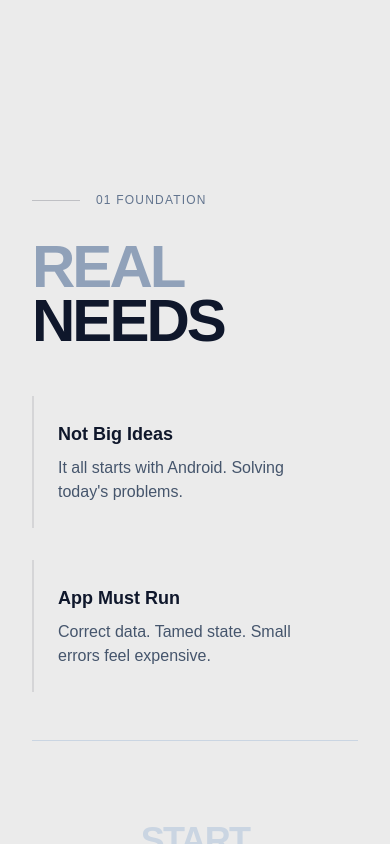
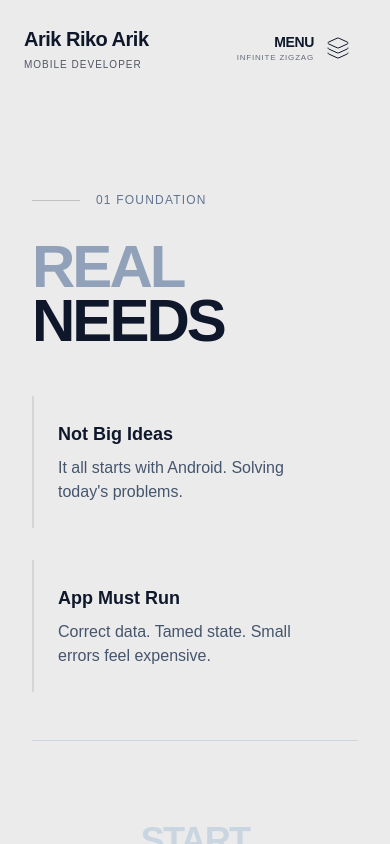
Before and after one commit to rikoarik/myportfolio-story-v2, a Next.js app: page / in a window 390 px wide. Built offline with nearby package versions, Linux system fonts and the light colour scheme.

Commit message:
feat: implement HorizontalScroll component with Framer Motion, providing scroll context and mobile responsiveness.

```diff
--- a/src/components/HorizontalScroll.tsx
+++ b/src/components/HorizontalScroll.tsx
@@ -210,13 +210,14 @@
     if (isMobile) {
         return (
             <HorizontalScrollContext.Provider value={{ progress, activeIndex, scrollToSection }}>
-                <div className="w-full flex flex-col overflow-x-hidden relative">
+                <div className="w-full h-full flex flex-col overflow-y-auto overflow-x-hidden relative">
                     {/* Render only one instance of children for vertical mobile layout */}
                     <div className="flex flex-col w-full">
                         {children}
                     </div>
                 </div>
-                {/* No overlay on mobile, or render a modified one if needed */}
+                {/* Render overlay on mobile as well */}
+                {overlay}
             </HorizontalScrollContext.Provider>
         );
     }
```
